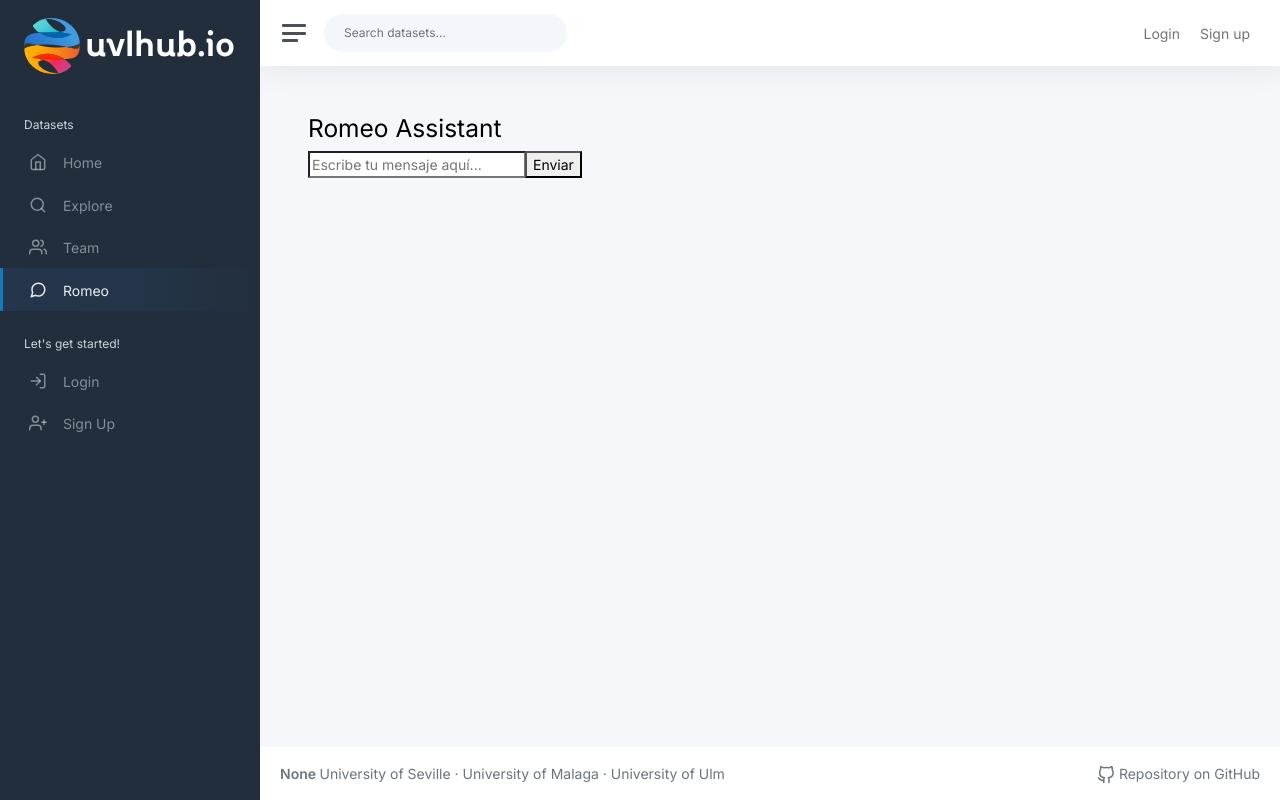
After one commit to davidgonmar/uvlhub-egc, a Flask app: page /chatbot in a window 1280 px wide. The commit adds this page. Run offline with Flask 3, Linux system fonts and the light colour scheme; parts of the project's set-up code (start-up, migrations or seed data) failed here and were passed over; some libraries are stand-ins or nearby versions.

Commit message:
feat(chabot): creating module chatbot and template on frontend. #13

```diff
--- /dev/null
+++ b/app/modules/chatbot/__init__.py
@@ -0,0 +1,3 @@
+from core.blueprints.base_blueprint import BaseBlueprint
+
+chatbot_bp = BaseBlueprint('chatbot', __name__, template_folder='templates')
--- /dev/null
+++ b/app/modules/chatbot/assets/scripts.js
@@ -0,0 +1 @@
+console.log("Hi, I am a script loaded from chatbot module");
--- /dev/null
+++ b/app/modules/chatbot/forms.py
@@ -0,0 +1,6 @@
+from flask_wtf import FlaskForm
+from wtforms import SubmitField
+
+
+class ChatbotForm(FlaskForm):
+    submit = SubmitField('Save chatbot')
--- /dev/null
+++ b/app/modules/chatbot/routes.py
@@ -0,0 +1,7 @@
+from flask import render_template
+from app.modules.chatbot import chatbot_bp
+
+
+@chatbot_bp.route('/chatbot', methods=['GET'])
+def index():
+    return render_template('chatbot/index.html')
--- /dev/null
+++ b/app/modules/chatbot/templates/chatbot/index.html
@@ -0,0 +1,26 @@
+{% extends "base_template.html" %}
+
+{% block title %}View Chatbot{% endblock %}
+
+{% block content %}
+<div class="chat-container">
+    <h2>Romeo Assistant</h2>
+    <div class="input-group">
+        <input type="text" placeholder="Escribe tu mensaje aquí..." id="chatInput">
+        <button onclick="enviarMensaje()">Enviar</button>
+    </div>
+</div>
+{% endblock %}
+
+{% block scripts %}
+<script src="{{ url_for('chatbot.scripts') }}"></script>
+<script>
+    function enviarMensaje() {
+        const mensaje = document.getElementById("chatInput").value;
+        if (mensaje) {
+            alert("Mensaje enviado: " + mensaje);
+            document.getElementById("chatInput").value = "";
+        }
+    }
+</script>
+{% endblock %}
--- a/app/templates/base_template.html
+++ b/app/templates/base_template.html
@@ -68,6 +68,12 @@ chico sundermann">
                     <a class="sidebar-link" href="{{ url_for('team.index') }}">
                         <i class="align-middle" data-feather="users"></i> <span
                             class="align-middle">Team</span>
+                    </a>
+                </li>
+
+                <li class="sidebar-item {{ 'active' if request.endpoint == 'chatbot.index' else '' }}">
+                    <a class="sidebar-link" href="{{ url_for('chatbot.index') }}">
+                        <i class="align-middle" data-feather="message-circle"></i> <span class="align-middle">Romeo</span>
                     </a>
                 </li>
 
```
Also changed, not shown: app/modules/chatbot/models.py (added, +8 -0 lines), app/modules/chatbot/repositories.py (added, +7 -0 lines), app/modules/chatbot/seeders.py (added, +12 -0 lines), app/modules/chatbot/tests/locustfile.py (added, +21 -0 lines), app/modules/chatbot/tests/test_selenium.py (added, +35 -0 lines), app/modules/chatbot/tests/test_unit.py (added, +24 -0 lines), app/modules/chatbot/tests/__init__.py (added).
